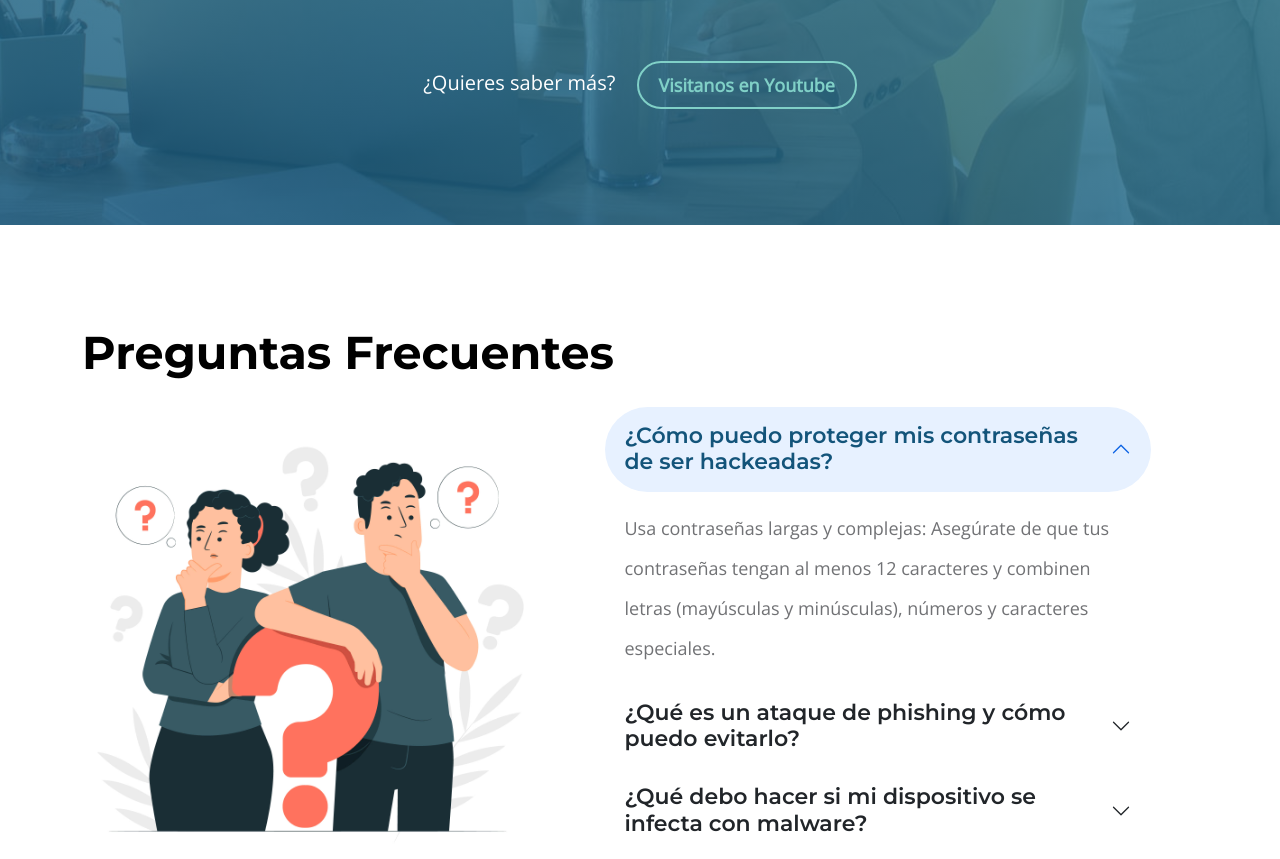
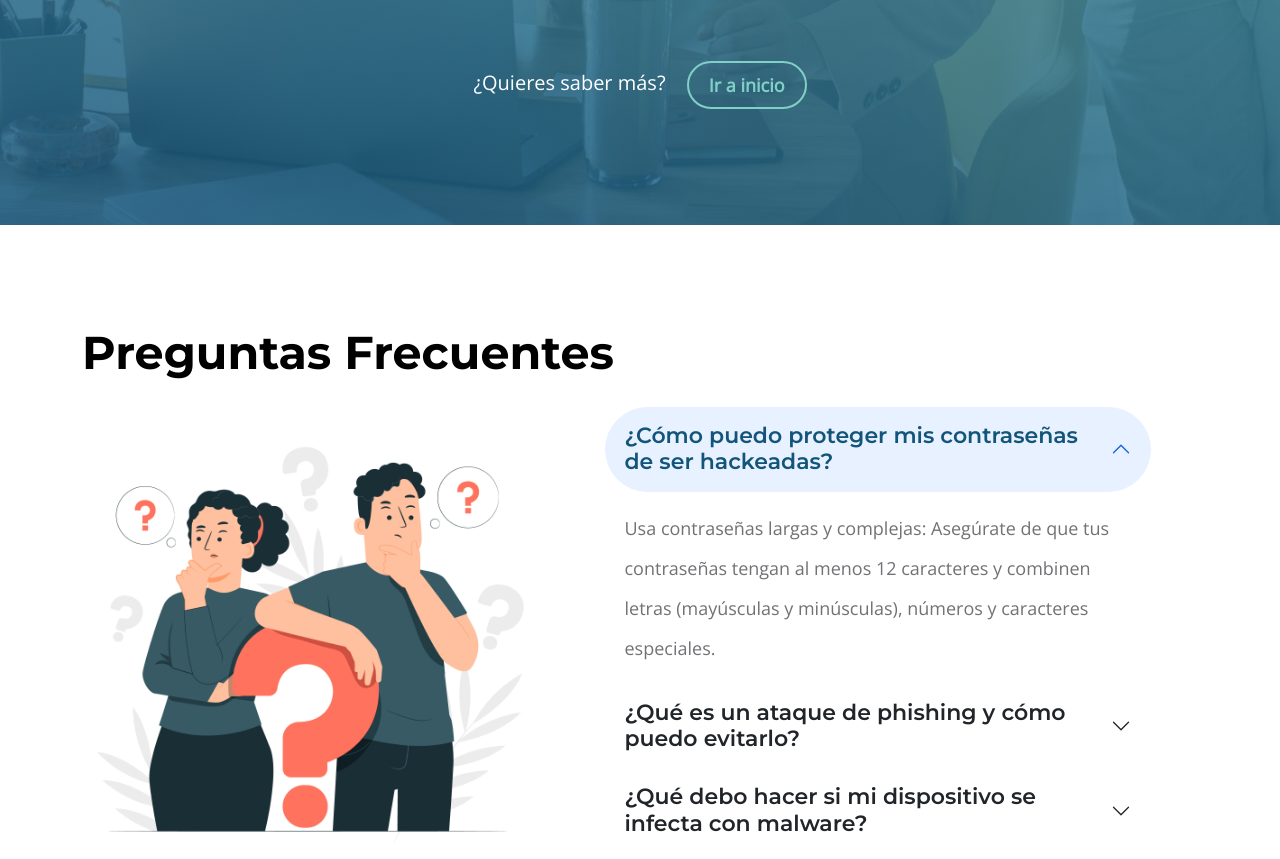
Before and after one commit to jsemmanuellm/githublm, a plain HTML site: page index.html in a window 1280 px wide. Shown: the part 3035-3894 px from the top of the page. Drawn offline with nearby package versions, Linux system fonts and the light colour scheme.

Commit message:
Update index.html

```diff
--- a/index.html
+++ b/index.html
@@ -564,7 +564,7 @@ https://templatemo.com/tm-590-topic-listing
                         <div class="col-12 text-center mt-5">
                             <p class="text-white">
                                 ¿Quieres saber más?
-                                <a href="#" class="btn custom-btn custom-border-btn ms-3">Visitanos en Youtube</a>
+                                <a href="#" class="btn custom-btn custom-border-btn ms-3">Ir a inicio</a>
                             </p>
                         </div>
                     </div>
```
